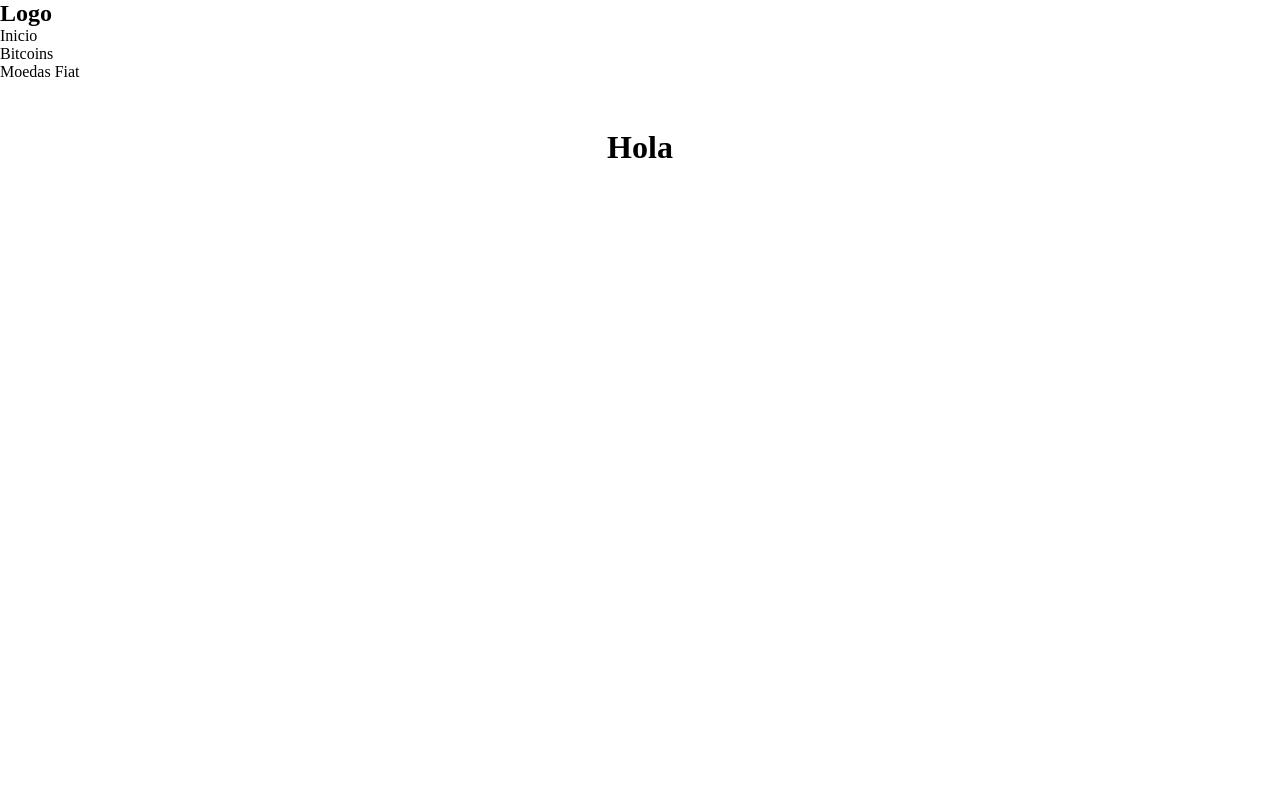
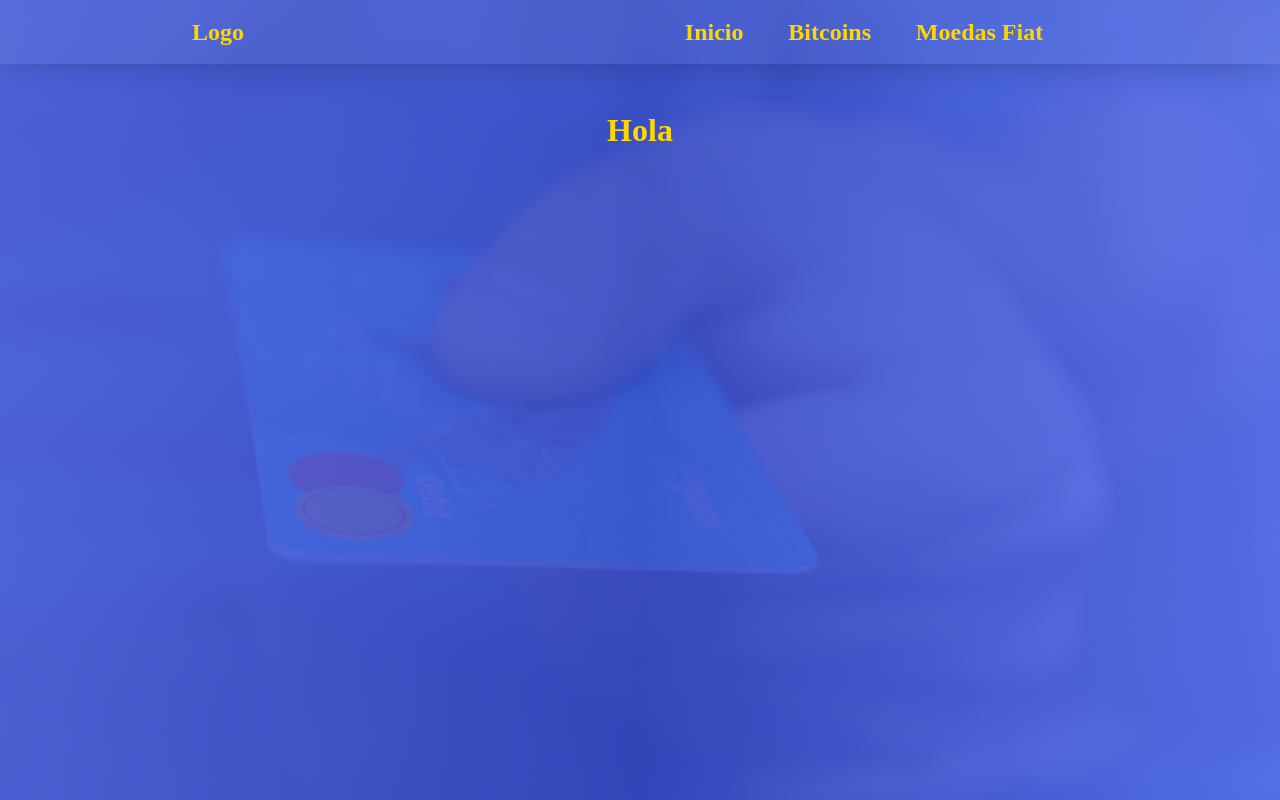
Before and after one commit to Carlitonchin/ellon, a Next.js app: page / in a window 1280 px wide. Built offline with nearby package versions, Linux system fonts and the light colour scheme.

Commit message:
adding styles

```diff
--- a/pages/_app.js
+++ b/pages/_app.js
@@ -1,5 +1,6 @@
 import Header from '../components/header'
 import '../styles/globals.css'
+import '../styles/header.css'
 
 export default function App({ Component, pageProps }) {
   return <>
--- a/styles/globals.css
+++ b/styles/globals.css
@@ -3,6 +3,7 @@
     --currency-color: #606c38;
     --primary-color:#7b2cbf;
     --primary-hover:#9331e9;
+    --gold-color:#FFD700;
   }
 
 
@@ -15,7 +16,13 @@
 html,
 body {
   max-width: 100vw;
+  min-height: 100vh;
   overflow-x: hidden;
+  background: linear-gradient(to right, #5268e8e4, #374dcce6, #5875f9e6), url("../public/images/bank.jpg");
+  background-repeat: no-repeat;
+  background-position: center;
+  background-size: cover;
+  color: gold;
 }
 
 
--- /dev/null
+++ b/styles/header.css
@@ -0,0 +1,29 @@
+header{
+
+    background-color: rgba(220, 220, 220, 0.061);
+    -webkit-box-shadow: 0px -27px 51px 1px rgba(0,0,0,0.75);
+    -moz-box-shadow: 0px -27px 51px 1px rgba(0,0,0,0.75);
+    box-shadow: 0px -27px 51px 1px rgba(0,0,0,0.75);
+}
+
+nav{
+    display: flex;
+    align-items: center;
+    height: 8vh;
+    min-height: 60px;
+    padding: 2rem;
+    width: 75%;
+    margin: 0 auto;
+}
+
+nav > *{
+    width: 50%;
+}
+
+ul{
+    list-style: none;
+    display: flex;
+    justify-content: space-evenly;
+    font-size: x-large;
+    font-weight: bold;
+}
```
Also changed, not shown: public/images/bank.jpg (added).
